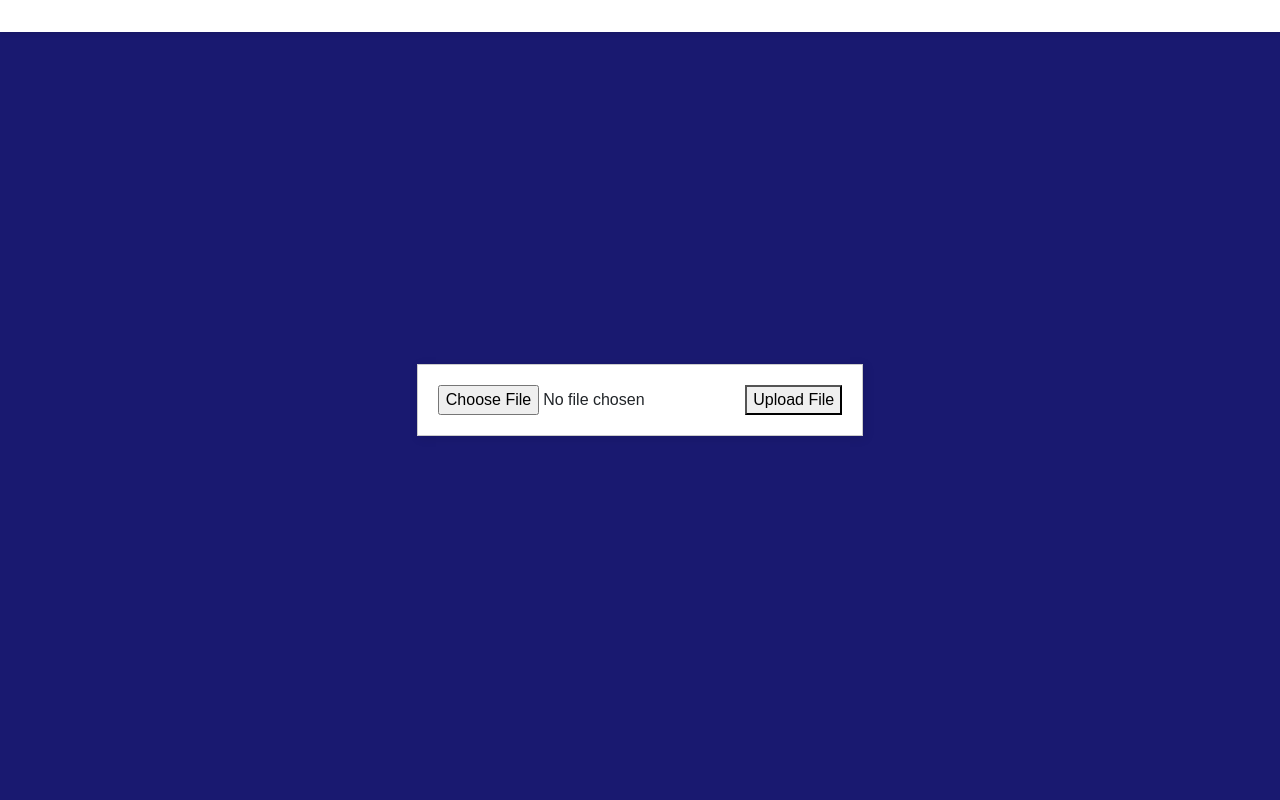
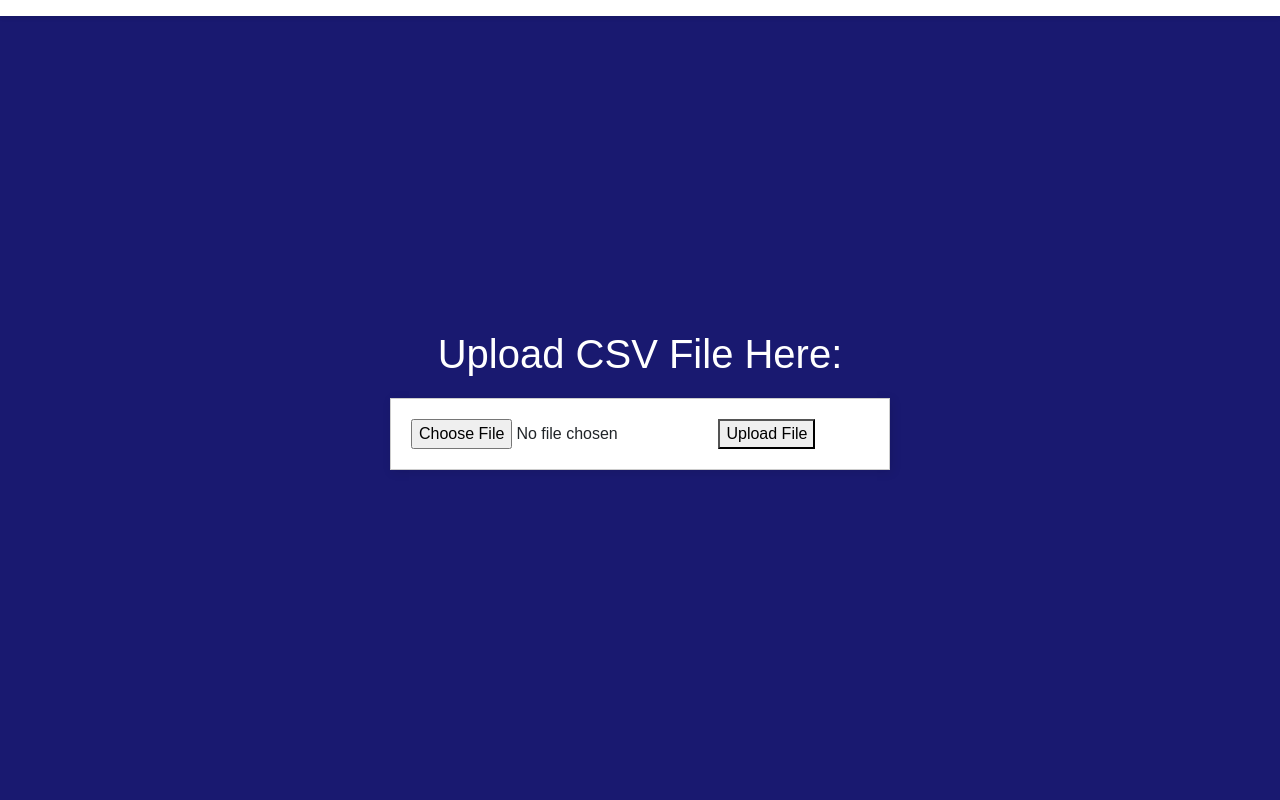
Before and after one commit to Deepti7042/Detect_CsvReader, a Django app: page /upload/ in a window 1280 px wide. Run offline with Django 5.2, Linux system fonts and the light colour scheme; some libraries are stand-ins or nearby versions.

Commit message:
upload file updated

```diff
--- a/CsvReaderApp/templates/CsvReaderApp/csv_upload.html
+++ b/CsvReaderApp/templates/CsvReaderApp/csv_upload.html
@@ -16,6 +16,7 @@
 
         body {
             display: flex;
+            flex-direction: column;
             justify-content: center;
             align-items: center;
             height: 100vh;
@@ -24,28 +25,31 @@
             font-family: Arial, sans-serif;
         }
 
+        h1 {
+            color: white;
+            margin-bottom: 20px;
+        }
+
         form {
             padding: 20px;
             background: white;
             border: 1px solid #ccc;
             box-shadow: 2px 2px 10px rgba(0,0,0,0.1);
+            width: 500px;
         }
     </style>
 </head>
 <body>
     <nav class="navbar navbar-expand-lg navbar-custom fixed-top">
-        <a class="navbar-brand" href="#"></a>
         <button class="navbar-toggler" type="button" data-toggle="collapse" data-target="#navbarNavAltMarkup" aria-controls="navbarNavAltMarkup" aria-expanded="false" aria-label="Toggle navigation">
-          <span class="navbar-toggler-icon"></span>
+            <span class="navbar-toggler-icon"></span>
         </button>
         <div class="collapse navbar-collapse" id="navbarNavAltMarkup">
-          <div class="navbar-nav">
-            <a class="nav-item nav-link active" href="#"> <span class="sr-only">(current)</span></a>
-            <a class="nav-item nav-link" href="#"></a>
-            <a class="nav-item nav-link" href="#"></a>
-          </div>
+
         </div>
-      </nav>
+    </nav>
+
+    <h1>Upload CSV File Here:</h1>
     <form action="{% url 'upload_file' %}" method="post" enctype="multipart/form-data">
         {% csrf_token %}
         <input type="file" name="csv_file" required>
```
Also changed, not shown: CsvReaderApp/media/bar_chart.png.
